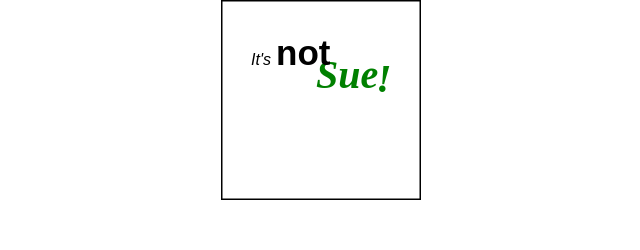
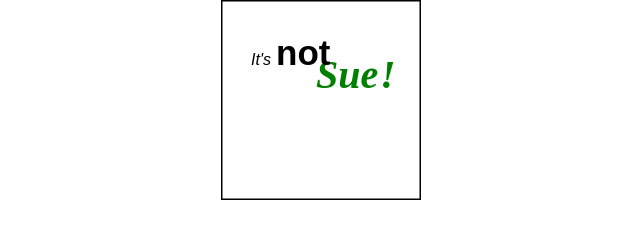
Before and after one commit to notsue/notsue.github.io, a plain HTML site: page index.html in a window 1280 px wide. Shown: the top 250 px of the page, 59-699 px from the left. Drawn offline with Linux system fonts and the light colour scheme.

Commit message:
Update index.html: moving rotating !

```diff
--- a/index.html
+++ b/index.html
@@ -18,7 +18,7 @@ svg {
       </style>
       <rect x="0" y="0" width="200" height="200" stroke="black" stroke-width="3px" fill="white"/>
       <text x="95" y="88" class="sue">Sue</text>
-      <text x="155" y="92" class="sue">!
+      <text x="159" y="88" class="sue">!
       <animateTransform attributeName="transform" type="rotate" from="360 155 88" to="0 155 88" dur="0.4s" additive="sum" repeatCount="8" />
 
       </text>
```
